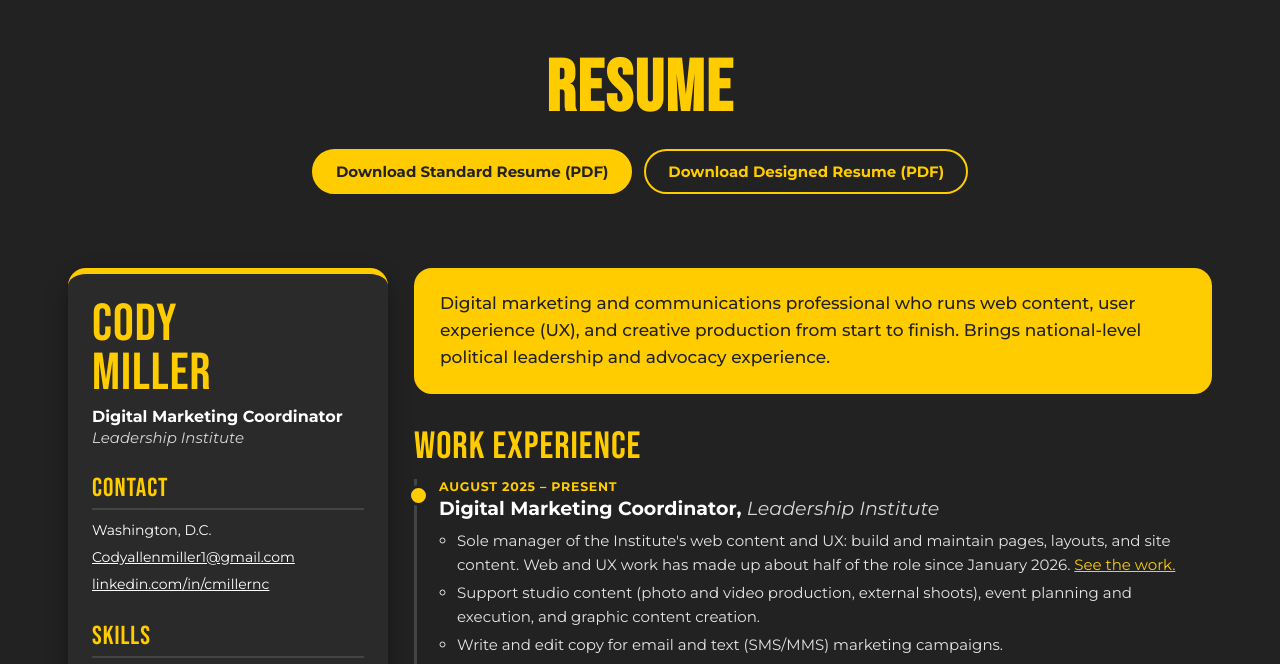
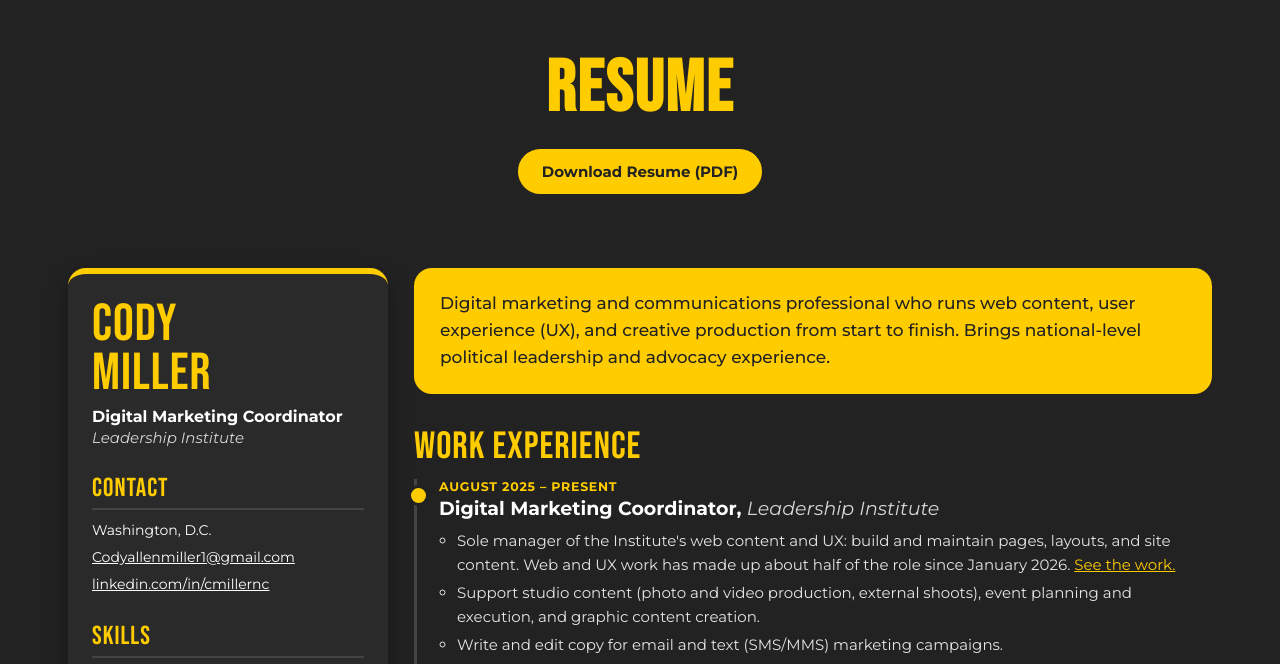
Before and after one commit to domn8u/codymiller.github.io, a plain HTML site: page resume.html in a window 1280 px wide. Shown: the part 136-800 px from the top of the page. Drawn offline with Linux system fonts and the light colour scheme.

Commit message:
Remove designed resume download button

```diff
--- a/resume.html
+++ b/resume.html
@@ -213,8 +213,7 @@
     <div class="resume-title-band">
       <h1>Resume</h1>
       <div class="resume-actions">
-        <a class="btn btn-primary" href="Resources/MILLER_CODY_RESUME_STANDARD.pdf" download>Download Standard Resume (PDF)</a>
-        <a class="btn btn-ghost" href="Resources/MILLER_CODY_RESUME.pdf" download>Download Designed Resume (PDF)</a>
+        <a class="btn btn-primary" href="Resources/MILLER_CODY_RESUME_STANDARD.pdf" download>Download Resume (PDF)</a>
       </div>
     </div>
 
```
